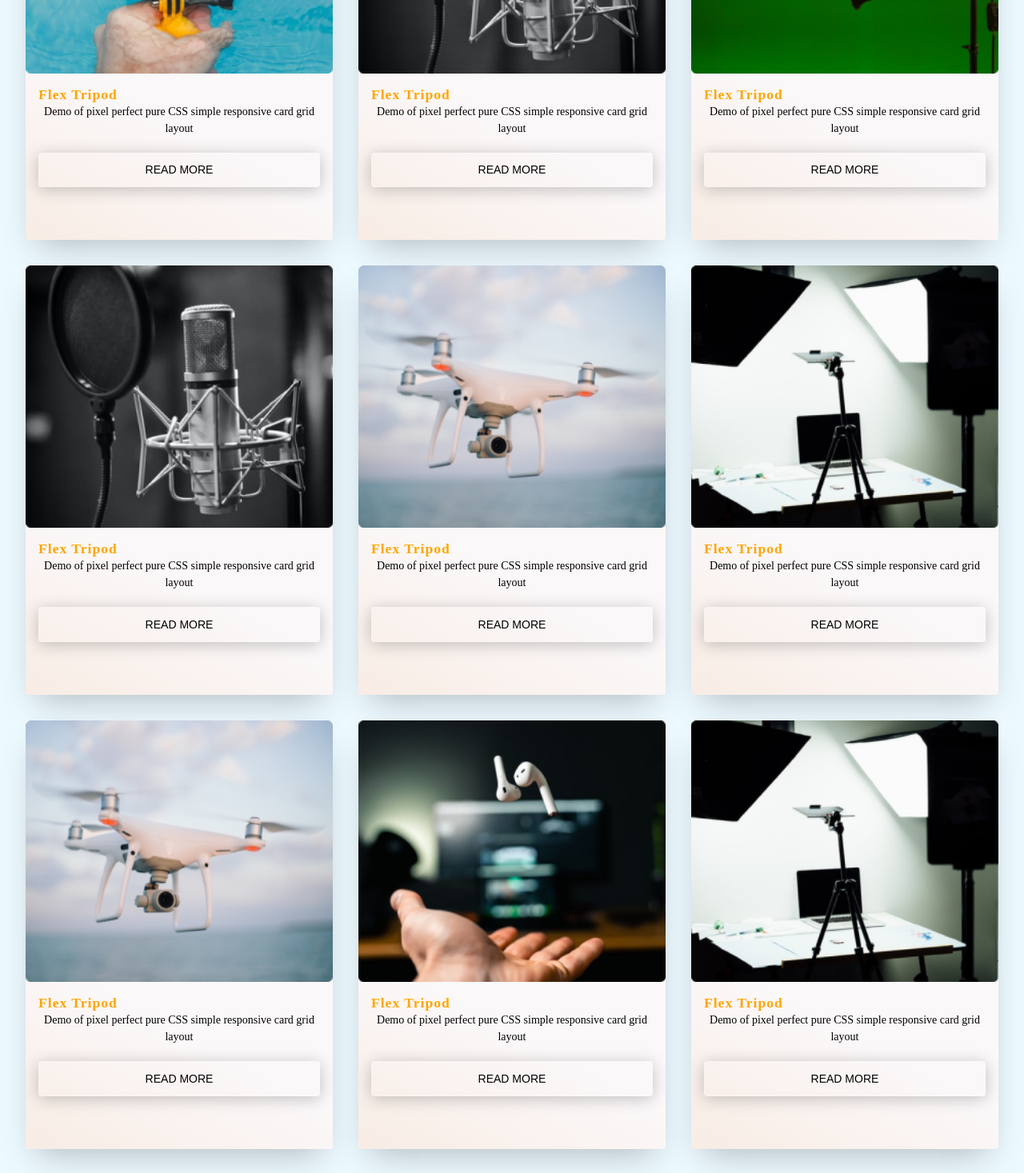
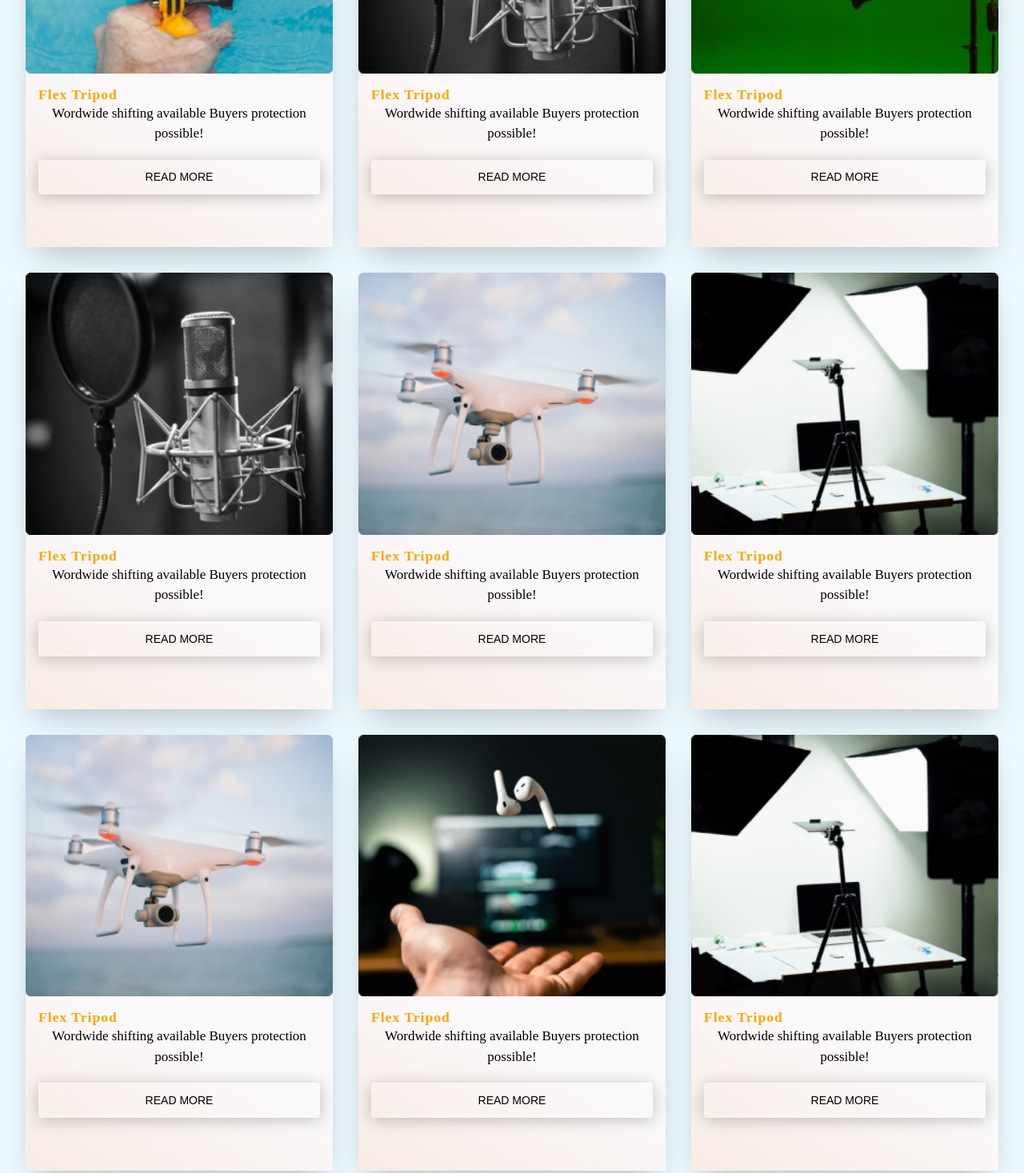
Before and after one commit to Rakib011110/css-responsive-Influencer-products-web, a plain HTML site: page index.html in a window 1280 px wide. Shown: the part 960-2427 px from the top of the page at 80% size. Drawn offline with Linux system fonts and the light colour scheme.

Commit message:
footer update

```diff
--- a/index.html
+++ b/index.html
@@ -104,8 +104,7 @@
                 <div class="card_content">
                   <h2 class="card_title">Flex Tripod</h2>
                   <p class="card_text">
-                    Demo of pixel perfect pure CSS simple responsive card grid
-                    layout
+                    Wordwide shifting available Buyers protection possible!
                   </p>
                   <button class="btn card_btn">Read More</button>
                 </div>
@@ -119,8 +118,7 @@
                 <div class="card_content">
                   <h2 class="card_title">Flex Tripod</h2>
                   <p class="card_text">
-                    Demo of pixel perfect pure CSS simple responsive card grid
-                    layout
+                    Wordwide shifting available Buyers protection possible!
                   </p>
                   <button class="btn card_btn">Read More</button>
                 </div>
@@ -134,8 +132,7 @@
                 <div class="card_content">
                   <h2 class="card_title">Flex Tripod</h2>
                   <p class="card_text">
-                    Demo of pixel perfect pure CSS simple responsive card grid
-                    layout
+                    Wordwide shifting available Buyers protection possible!
                   </p>
                   <button class="btn card_btn">Read More</button>
                 </div>
@@ -149,8 +146,7 @@
                 <div class="card_content">
                   <h2 class="card_title">Flex Tripod</h2>
                   <p class="card_text">
-                    Demo of pixel perfect pure CSS simple responsive card grid
-                    layout
+                    Wordwide shifting available Buyers protection possible!
                   </p>
                   <button class="btn card_btn">Read More</button>
                 </div>
@@ -164,8 +160,7 @@
                 <div class="card_content">
                   <h2 class="card_title">Flex Tripod</h2>
                   <p class="card_text">
-                    Demo of pixel perfect pure CSS simple responsive card grid
-                    layout
+                    Wordwide shifting available Buyers protection possible!
                   </p>
                   <button class="btn card_btn">Read More</button>
                 </div>
@@ -179,8 +174,7 @@
                 <div class="card_content">
                   <h2 class="card_title">Flex Tripod</h2>
                   <p class="card_text">
-                    Demo of pixel perfect pure CSS simple responsive card grid
-                    layout
+                    Wordwide shifting available Buyers protection possible!
                   </p>
                   <button class="btn card_btn">Read More</button>
                 </div>
@@ -194,8 +188,7 @@
                 <div class="card_content">
                   <h2 class="card_title">Flex Tripod</h2>
                   <p class="card_text">
-                    Demo of pixel perfect pure CSS simple responsive card grid
-                    layout
+                    Wordwide shifting available Buyers protection possible!
                   </p>
                   <button class="btn card_btn">Read More</button>
                 </div>
@@ -209,8 +202,7 @@
                 <div class="card_content">
                   <h2 class="card_title">Flex Tripod</h2>
                   <p class="card_text">
-                    Demo of pixel perfect pure CSS simple responsive card grid
-                    layout
+                    Wordwide shifting available Buyers protection possible!
                   </p>
                   <button class="btn card_btn">Read More</button>
                 </div>
@@ -224,8 +216,7 @@
                 <div class="card_content">
                   <h2 class="card_title">Flex Tripod</h2>
                   <p class="card_text">
-                    Demo of pixel perfect pure CSS simple responsive card grid
-                    layout
+                    Wordwide shifting available Buyers protection possible!
                   </p>
                   <button class="btn card_btn">Read More</button>
                 </div>
--- a/styles/style.css
+++ b/styles/style.css
@@ -377,7 +377,8 @@ img {
 }
 
 .btn:hover {
-  background-color: rgba(247, 27, 27, 0.12);
+  /* background-color: rgba(247, 27, 27, 0.12); */
+  background-color: rgb(252, 187, 68);
 }
 
 .cards {
@@ -431,7 +432,7 @@ img {
 
 .card_text {
   color: black;
-  font-size: 0.875rem;
+  font-size: 17px;
   line-height: 1.5;
   margin-bottom: 1.25rem;
   font-weight: 400;
```
